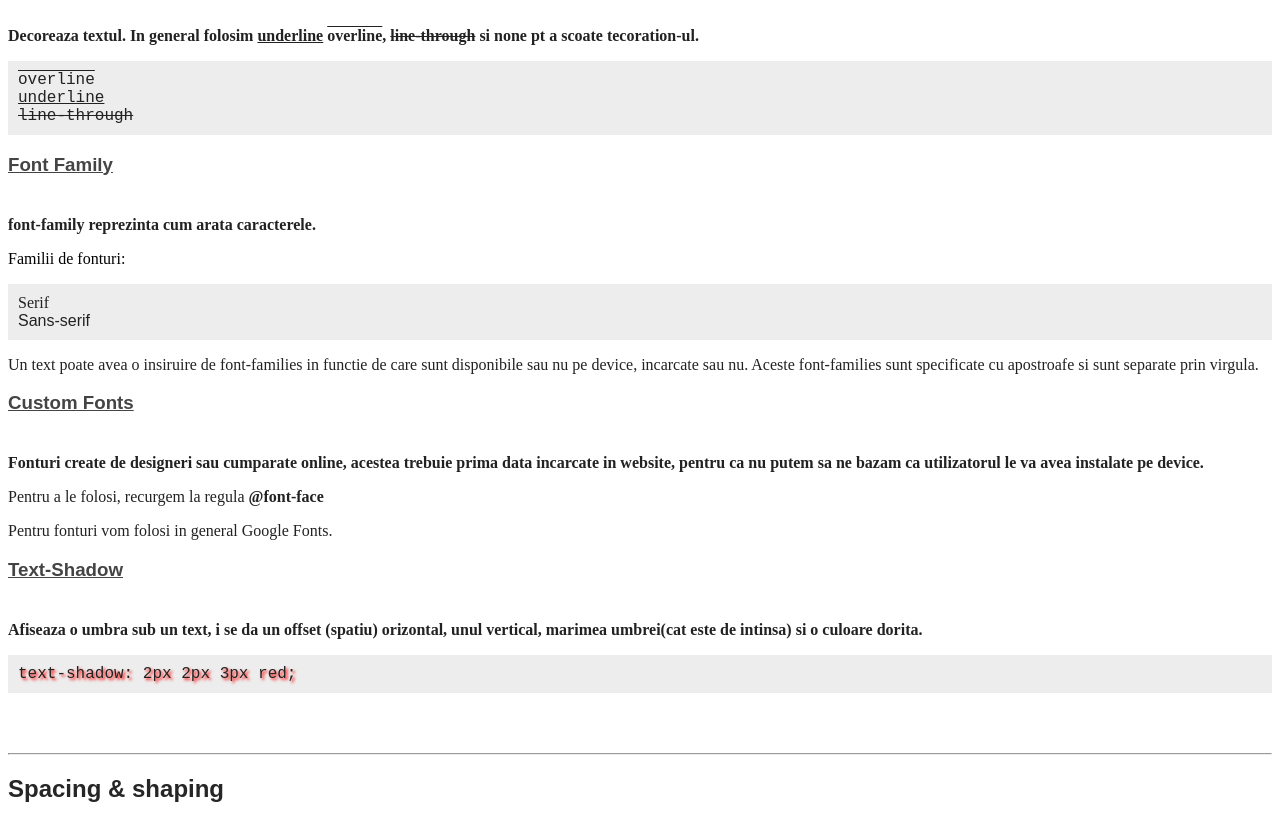
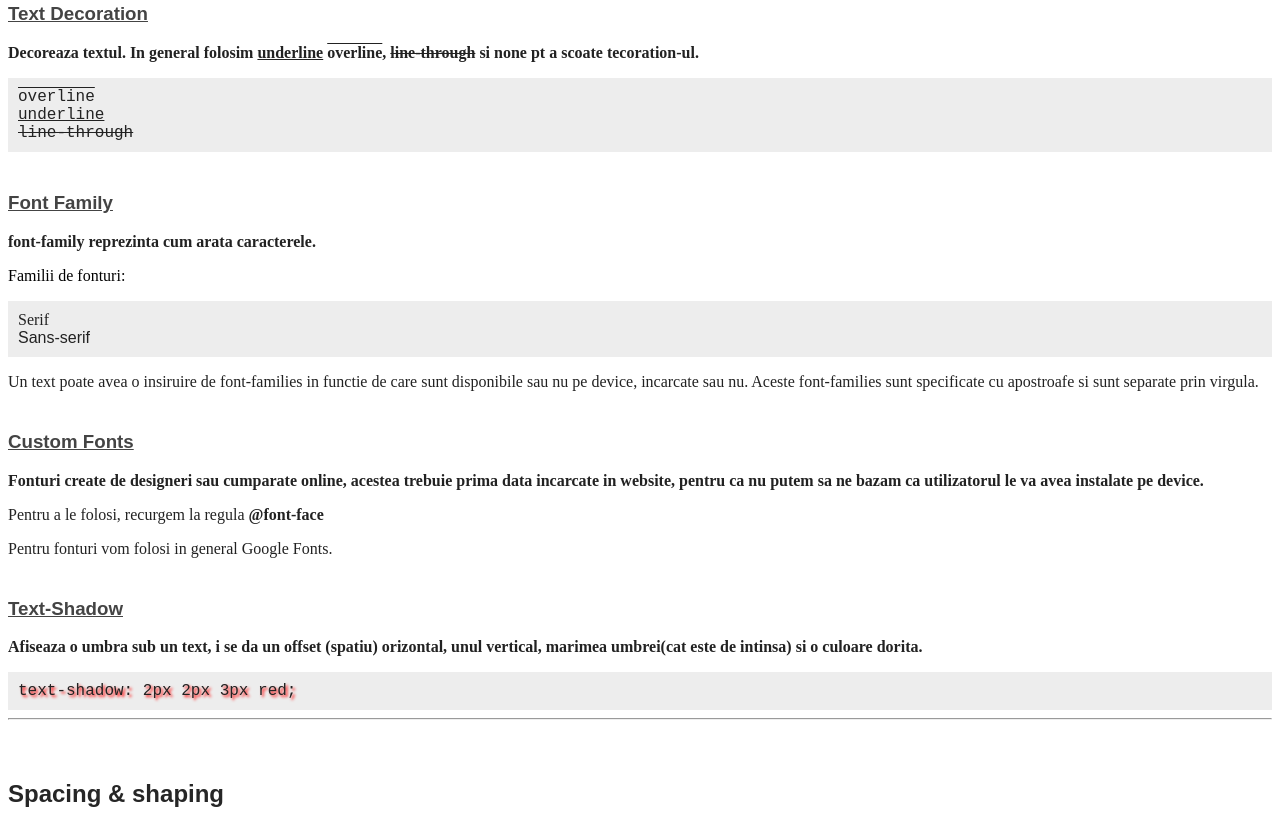
Before and after one commit to Anda2397/Pixellab---curs-front-end, a plain HTML site: page tema partea 2.html in a window 1280 px wide. Shown: the part 1179-2000 px from the top of the page. Drawn offline with Linux system fonts and the light colour scheme.

Commit message:
Update css-de-baza-tema.css

```diff
--- a/css-de-baza-tema.css
+++ b/css-de-baza-tema.css
@@ -124,11 +124,11 @@ h3 {
 }
 
 
-h2, h3 {
-    margin-bottom: 40px;
+h3 {
+    margin-top: 40px;
 }
 
-.sfarsit-sectiune {
+h2 {
     margin-top: 60px;
 }
 
```
